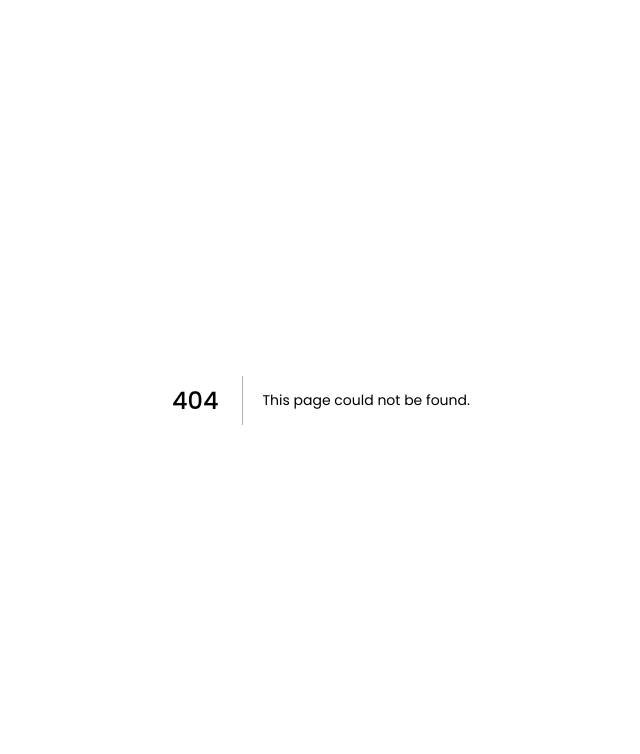
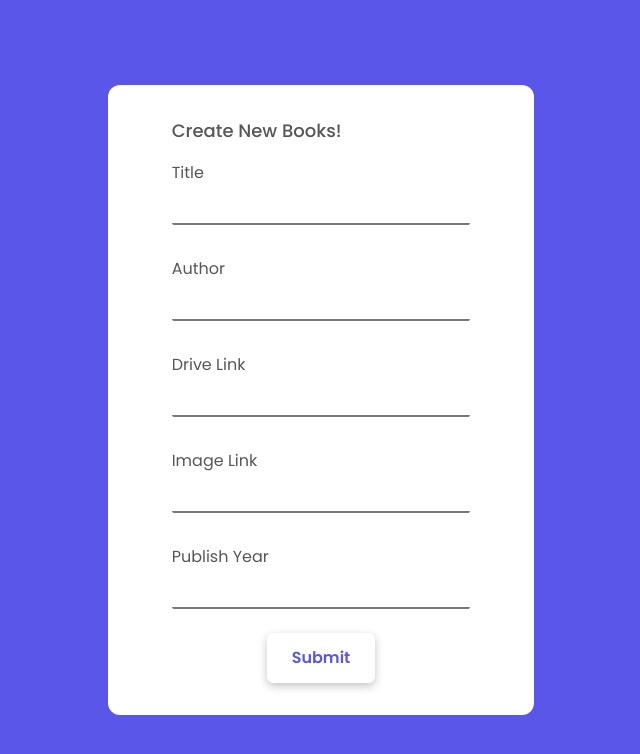
Before and after one commit to the-bipu/Bookstore-MERN, a Next.js app in the folder frontend-next/: page /books/new-book in a window 1280 px wide. Before the commit this address had no page. Shown: the top 754 px of the page, without its empty margins (319-959 px from the left). Built offline with nearby package versions, Linux system fonts and the light colour scheme; a web font is replaced by a local one.

Commit message:
Create new-book.tsx

```diff
--- /dev/null
+++ b/frontend-next/pages/books/new-book.tsx
@@ -0,0 +1,58 @@
+import axios from 'axios';
+import { useSnackbar } from 'notistack';
+import React from 'react';
+import { useRouter } from 'next/navigation';
+import { useForm } from 'react-hook-form';
+
+const AddBooks = () => {
+    const { register, handleSubmit, reset } = useForm();
+    const { enqueueSnackbar } = useSnackbar();
+    const router = useRouter();
+
+    const onSubmit = (data: any) => {
+        axios
+            .post('https://bookstorm-rsmvx03awqentulqskokde6yg.vercel.app/books/add', data)
+            .then(() => {
+                enqueueSnackbar("Book created Successfully", { variant: 'success' });
+                reset();
+                router.push('/');
+            })
+            .catch((error) => {
+                enqueueSnackbar("Error", { variant: 'error' });
+                console.log(error);
+            });
+    };
+
+    return (
+        <div className='bg-[#5956E9] w-full h-auto min-h-screen flex flex-col items-center justify-center'>
+            <form className='flex flex-col rounded-xl md:w-4/12 w-96 px-16 py-8 bg-white' onSubmit={handleSubmit(onSubmit)}>
+                <h1 className=' text-lg font-medium text-[#565656]'>Create New Books!</h1>
+                <div className='my-4 flex h-auto flex-col items-start justify-center'>
+                    <label className='text-base text-[#565656] font-normal'>Title</label>
+                    <input type="text" {...register('title')} className='w-full h-10 rounded-sm borderButtomLight text-base font-light text-[#565656] bg-transparent' />
+                </div>
+                <div className='my-4 flex h-auto flex-col items-start justify-center'>
+                    <label className='text-base text-[#565656] font-normal'>Author</label>
+                    <input type="text" {...register('author')} className='w-full h-10 rounded-sm borderButtomLight text-base font-light text-[#565656] bg-transparent' />
+                </div>
+                <div className='my-4 flex h-auto flex-col items-start justify-center'>
+                    <label className='text-base text-[#565656] font-normal'>Drive Link</label>
+                    <input type="text" {...register('driveLink')} className='w-full h-10 rounded-sm borderButtomLight text-base font-light text-[#565656] bg-transparent' />
+                </div>
+                <div className='my-4 flex h-auto flex-col items-start justify-center'>
+                    <label className='text-base text-[#565656] font-normal'>Image Link</label>
+                    <input type="text" {...register('imgLink')} className='w-full h-10 rounded-sm borderButtomLight text-base font-light text-[#565656] bg-transparent' />
+                </div>
+                <div className='my-4 flex h-auto flex-col items-start justify-center'>
+                    <label className='text-base text-[#565656] font-normal'>Publish Year</label>
+                    <input type="text" {...register('publishyear')} className='w-full h-10 rounded-sm borderButtomLight text-base font-light text-[#565656] bg-transparent' />
+                </div>
+                <div className='flex items-center justify-center w-full h-auto mt-2'>
+                    <button type='submit' className='px-6 py-3 text-base font-semibold rounded-md customWhite customShadow'>Submit</button>
+                </div>
+            </form>
+        </div>
+    )
+}
+
+export default AddBooks;
```
